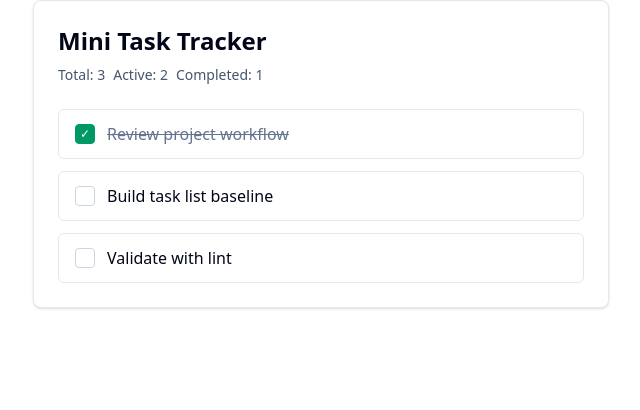
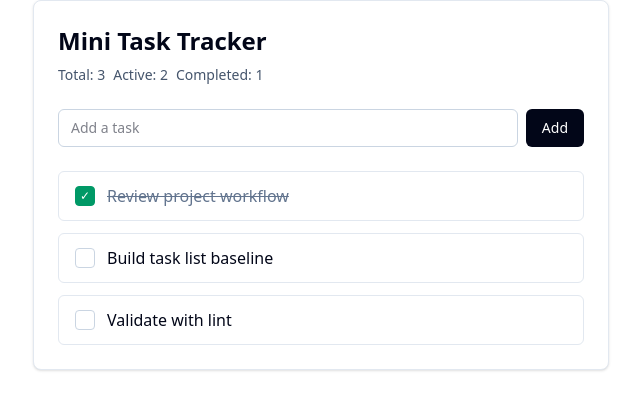
Before and after one commit to MykytaMusaiev/cli-start, a Next.js app: page / in a window 1280 px wide. Shown: the top 410 px of the page, without its empty margins (319-959 px from the left). Built offline with nearby package versions, Linux system fonts and the light colour scheme.

Commit message:
feat(tasks): add task creation form

```diff
--- a/src/components/TaskTracker.tsx
+++ b/src/components/TaskTracker.tsx
@@ -1,6 +1,6 @@
 "use client";
 
-import { useState } from "react";
+import { useState, type FormEvent } from "react";
 
 type Task = {
   id: number;
@@ -16,10 +16,32 @@ const initialTasks: Task[] = [
 
 export function TaskTracker() {
   const [tasks, setTasks] = useState<Task[]>(initialTasks);
+  const [newTaskTitle, setNewTaskTitle] = useState("");
+  const [validationMessage, setValidationMessage] = useState("");
 
   const completedCount = tasks.filter((task) => task.completed).length;
   const totalCount = tasks.length;
   const activeCount = totalCount - completedCount;
+
+  function handleAddTask(event: FormEvent<HTMLFormElement>) {
+    event.preventDefault();
+
+    const trimmedTitle = newTaskTitle.trim();
+
+    if (!trimmedTitle) {
+      setValidationMessage("Enter a task title.");
+      return;
+    }
+
+    const nextTaskId = Math.max(...tasks.map((task) => task.id), 0) + 1;
+
+    setTasks((currentTasks) => [
+      ...currentTasks,
+      { id: nextTaskId, title: trimmedTitle, completed: false },
+    ]);
+    setNewTaskTitle("");
+    setValidationMessage("");
+  }
 
   function toggleTask(taskId: Task["id"]) {
     setTasks((currentTasks) =>
@@ -39,6 +61,31 @@ export function TaskTracker() {
           <span>Completed: {completedCount}</span>
         </div>
       </div>
+
+      <form onSubmit={handleAddTask} className="space-y-2">
+        <div className="flex gap-2">
+          <label htmlFor="new-task-title" className="sr-only">
+            New task title
+          </label>
+          <input
+            id="new-task-title"
+            type="text"
+            value={newTaskTitle}
+            onChange={(event) => setNewTaskTitle(event.target.value)}
+            placeholder="Add a task"
+            className="min-w-0 flex-1 rounded-md border border-slate-300 px-3 py-2 text-sm focus:border-slate-500 focus:outline-none focus:ring-2 focus:ring-slate-300"
+          />
+          <button
+            type="submit"
+            className="rounded-md bg-slate-950 px-4 py-2 text-sm font-medium text-white transition hover:bg-slate-800 focus:outline-none focus:ring-2 focus:ring-slate-400"
+          >
+            Add
+          </button>
+        </div>
+        {validationMessage ? (
+          <p className="text-sm text-red-600">{validationMessage}</p>
+        ) : null}
+      </form>
 
       <ul className="space-y-3">
         {tasks.map((task) => (
```
